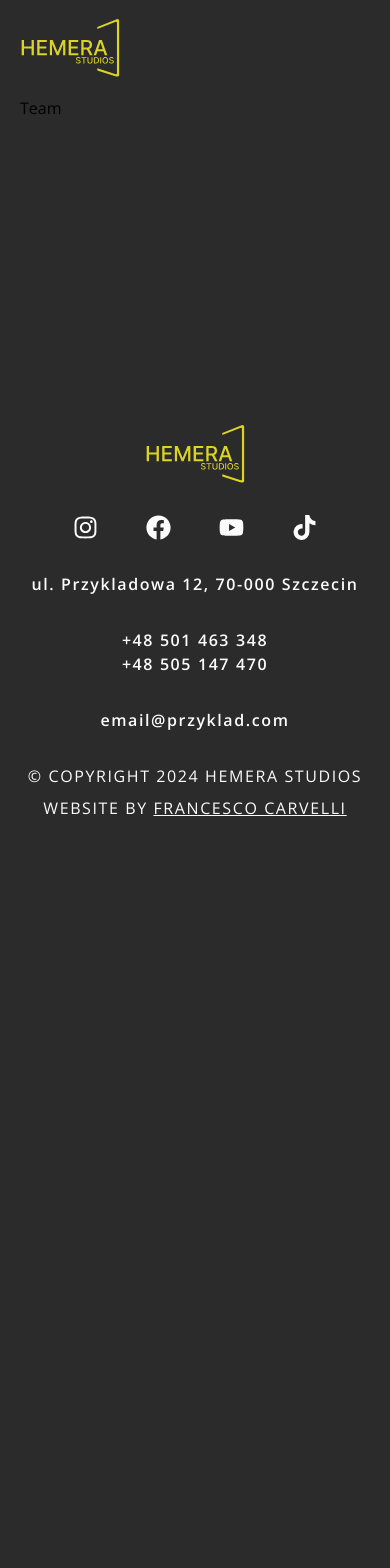
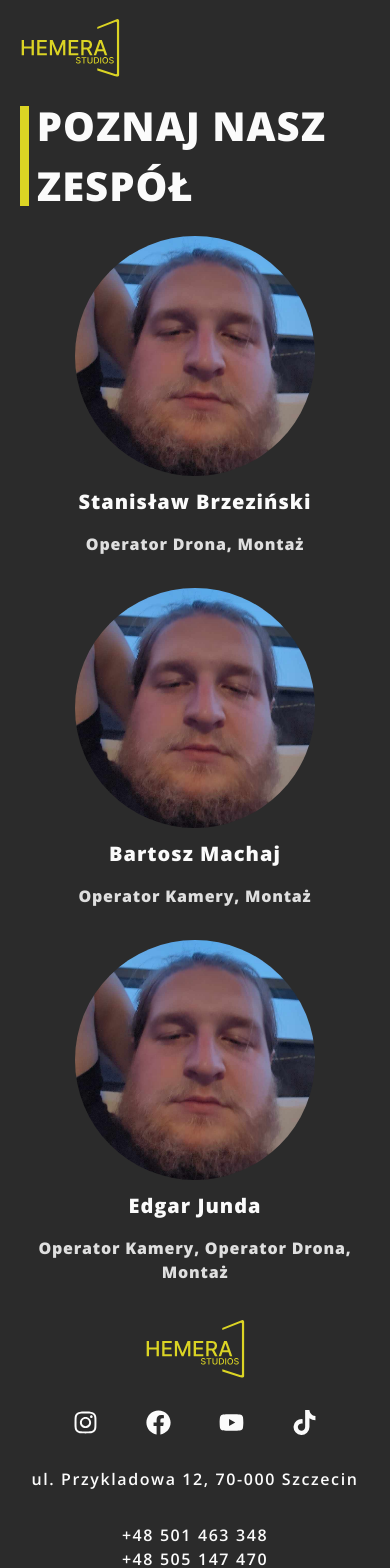
Before and after one commit to F3azy/hemera, a React (Vite) app: page /zespol in a window 390 px wide. Shown: the top 1568 px of the page. Before the commit the page ends 844 px from the top, so only its background shows below. Built offline with nearby package versions, Linux system fonts and the light colour scheme.

Commit message:
made the team page with all of its components and made it responsive

```diff
--- a/src/assets/index.js
+++ b/src/assets/index.js
@@ -1,5 +1,6 @@
 import HemeraLogo from "./hemera.svg";
 import HeroBG from "./HeroBackGround.mp4";
 import AboutAnimation from "./aboutLottie.json";
+import Stachu from './stachu.png'
 
-export { HemeraLogo, HeroBG, AboutAnimation };
+export { HemeraLogo, HeroBG, AboutAnimation, Stachu };
--- a/src/components/PageTitle.jsx
+++ b/src/components/PageTitle.jsx
@@ -3,7 +3,7 @@ import React from "react";
 const PageTitle = ({ children }) => {
   return (
     <div className="flex items-center gap-x-2">
-      <div className="w-3 h-10 xl:h-14 bg-brand-primary" />
+      <div className="w-3 h-5/6 xl:h-14 bg-brand-primary" />
       <p className="text-white-base text-[40px] xl:text-6xl font-extrabold tracking-wide">
         {children}
       </p>
--- /dev/null
+++ b/src/components/TeamMemberCard.jsx
@@ -0,0 +1,21 @@
+import React from "react";
+
+const TeamMemberCard = ({ image, name, role }) => {
+  return (
+    <div className="flex flex-col items-center">
+      <div className="w-60 h-60 overflow-hidden relative rounded-full">
+        <img src={image} alt={name} className="absolute -top-2/3" />
+      </div>
+      <div className="flex flex-col items-center gap-y-4 py-3">
+        <p className="text-white-base font-extrabold tracking-wider text-xl">
+          {name}
+        </p>
+        <p className="text-white-darker font-extrabold tracking-wider text-base text-center">
+          {role}
+        </p>
+      </div>
+    </div>
+  );
+};
+
+export default TeamMemberCard;
--- /dev/null
+++ b/src/components/TeamMemberCardList.jsx
@@ -0,0 +1,20 @@
+import React from "react";
+import { team } from "../const/teamMembers";
+import TeamMemberCard from "./TeamMemberCard";
+
+const TeamMemberCardList = () => {
+  return (
+    <div className="flex flex-col xl:flex-row justify-between gap-y-5">
+      {team.map((member) => (
+        <TeamMemberCard
+          key={member.name}
+          image={member.image}
+          name={member.name}
+          role={member.role}
+        />
+      ))}
+    </div>
+  );
+};
+
+export default TeamMemberCardList;
--- /dev/null
+++ b/src/const/teamMembers.js
@@ -0,0 +1,19 @@
+import { Stachu } from "../assets";
+
+export const team = [
+  {
+    image: Stachu,
+    name: "Stanisław Brzeziński",
+    role: "Operator Drona, Montaż",
+  },
+  {
+    image: Stachu,
+    name: "Bartosz Machaj",
+    role: "Operator Kamery, Montaż",
+  },
+  {
+    image: Stachu,
+    name: "Edgar Junda",
+    role: "Operator Kamery, Operator Drona, Montaż",
+  },
+];
--- a/src/pages/Team.jsx
+++ b/src/pages/Team.jsx
@@ -1,7 +1,14 @@
 import React from "react";
+import PageTitle from "../components/PageTitle";
+import TeamMemberCardList from "../components/TeamMemberCardList";
 
 const Team = () => {
-  return <div>Team</div>;
+  return (
+    <div className="h-full flex flex-col justify-center gap-y-5 xl:gap-y-10 relative">
+      <PageTitle>POZNAJ NASZ ZESPÓŁ</PageTitle>
+      <TeamMemberCardList />
+    </div>
+  );
 };
 
 export default Team;
--- a/tailwind.config.js
+++ b/tailwind.config.js
@@ -8,7 +8,7 @@ export default {
           primary: "#DBD424",
         },
         dark: {base: "#2B2B2B"},
-        white: { base: "#FBFBFB" },
+        white: { base: "#FBFBFB", darker: "#DFDFDF" },
       },
     },
   },
```
Also changed, not shown: src/assets/stachu.png (added).
